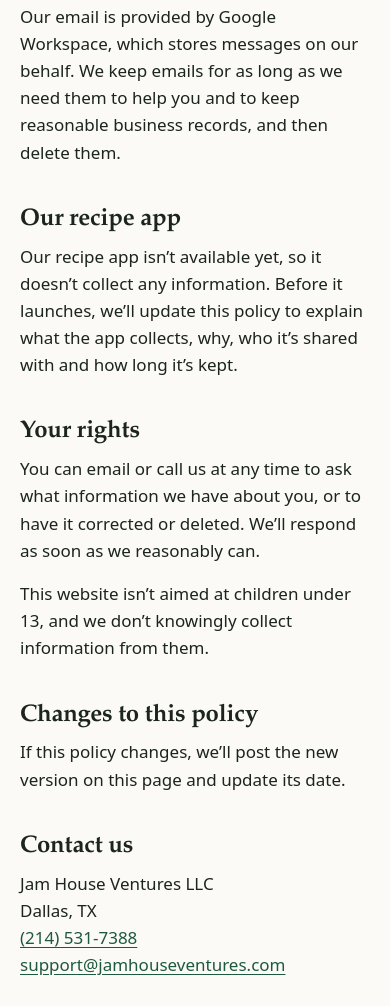
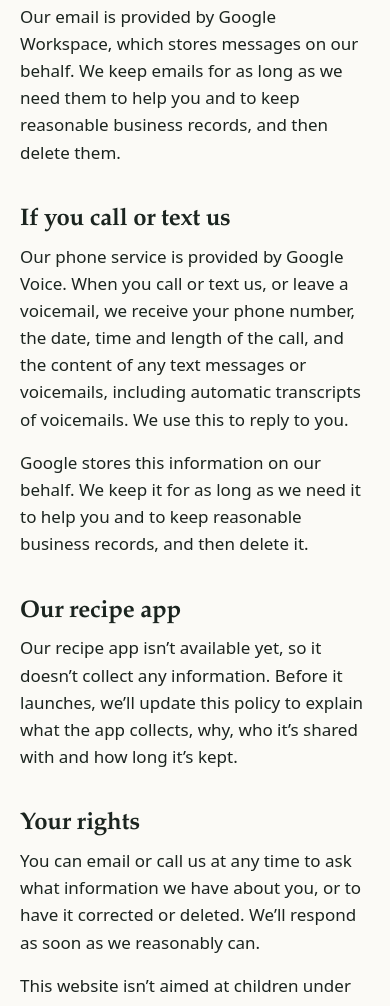
Before and after one commit to jamhouseventures/jhv-website, a plain HTML site: page privacy.html in a window 390 px wide. Shown: the part 827-1833 px from the top of the page. Drawn offline with Linux system fonts and the light colour scheme.

Commit message:
Add phone and text section to privacy policy
Co-Authored-By: Claude Opus 5.5 <noreply@anthropic.com>

```diff
--- a/privacy.html
+++ b/privacy.html
@@ -39,6 +39,12 @@
       <p>Our email is provided by Google Workspace, which stores messages on our behalf. We keep emails for as long as we need them to help you and to keep reasonable business records, and then delete them.</p>
     </section>
 
+    <section aria-labelledby="phone">
+      <h2 id="phone">If you call or text us</h2>
+      <p>Our phone service is provided by Google Voice. When you call or text us, or leave a voicemail, we receive your phone number, the date, time and length of the call, and the content of any text messages or voicemails, including automatic transcripts of voicemails. We use this to reply to you.</p>
+      <p>Google stores this information on our behalf. We keep it for as long as we need it to help you and to keep reasonable business records, and then delete it.</p>
+    </section>
+
     <section aria-labelledby="app">
       <h2 id="app">Our recipe app</h2>
       <p>Our recipe app isn&rsquo;t available yet, so it doesn&rsquo;t collect any information. Before it launches, we&rsquo;ll update this policy to explain what the app collects, why, who it&rsquo;s shared with and how long it&rsquo;s kept.</p>
```
